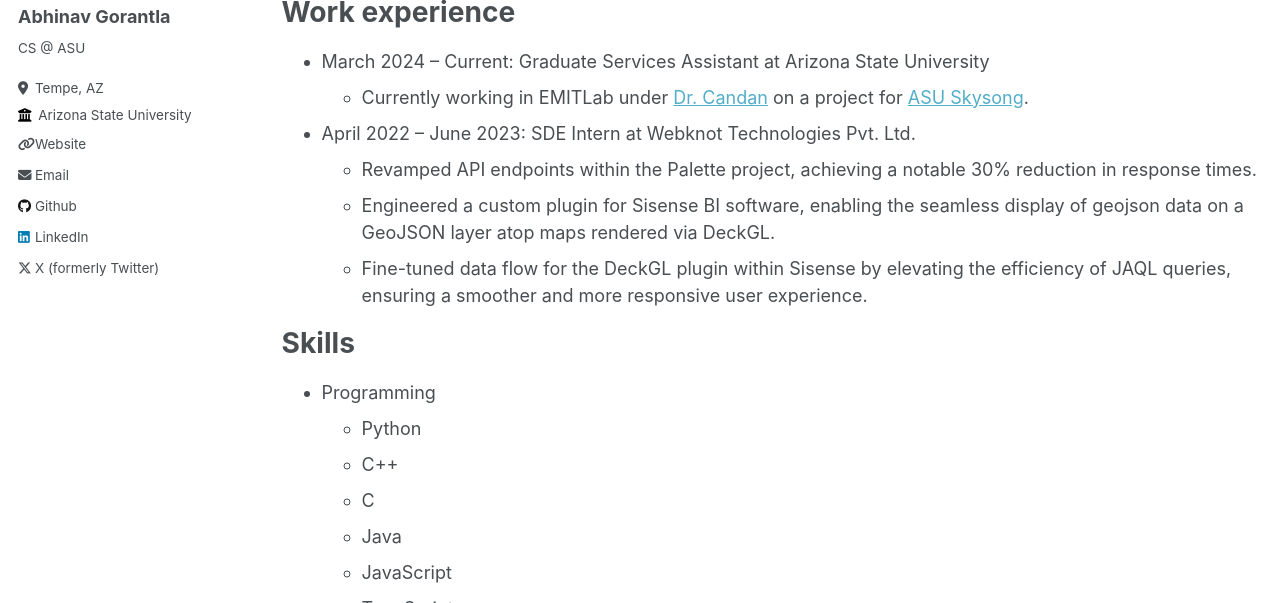
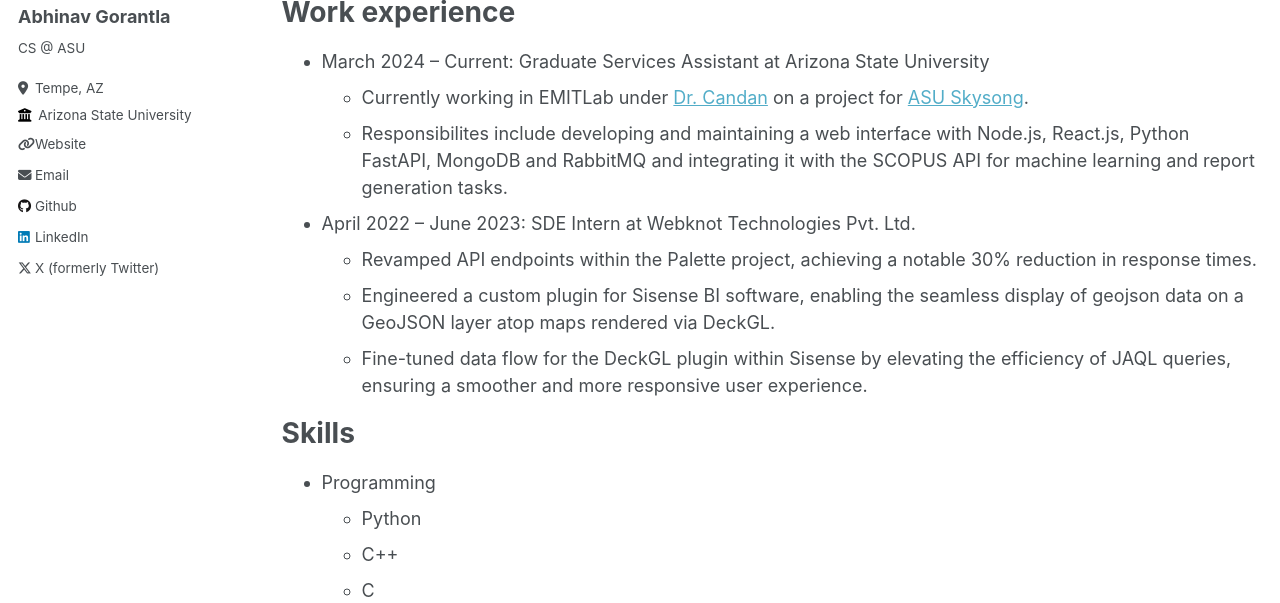
Before and after one commit to AbhinavGor/abhinavgor.github.io, a Jekyll site: the page built from _pages/cv.md, in a window 1280 px wide and 900 px high, cut to the strip 297-900 px from the top of the window. Built offline with Jekyll 4.4.1, drawn with Linux system fonts in a browser that asks for light colours.

Commit message:
updated CV

```diff
--- a/_pages/cv.md
+++ b/_pages/cv.md
@@ -18,6 +18,7 @@ Work experience
 ======
 * March 2024 – Current: Graduate Services Assistant at Arizona State University
   * Currently working in EMITLab under [Dr. Candan](https://kscandan.site) on a project for [ASU Skysong](https://corporate.asu.edu/skysong).
+  * Responsibilites include developing and maintaining a web interface with Node.js, React.js, Python FastAPI, MongoDB and RabbitMQ and integrating it with the SCOPUS API for machine learning and report generation tasks.
 * April 2022 – June 2023: SDE Intern at Webknot Technologies Pvt. Ltd.
   * Revamped API endpoints within the Palette project, achieving a notable 30% reduction in response times.
   * Engineered a custom plugin for Sisense BI software, enabling the seamless display of geojson data on a GeoJSON layer atop maps rendered via DeckGL.
```
